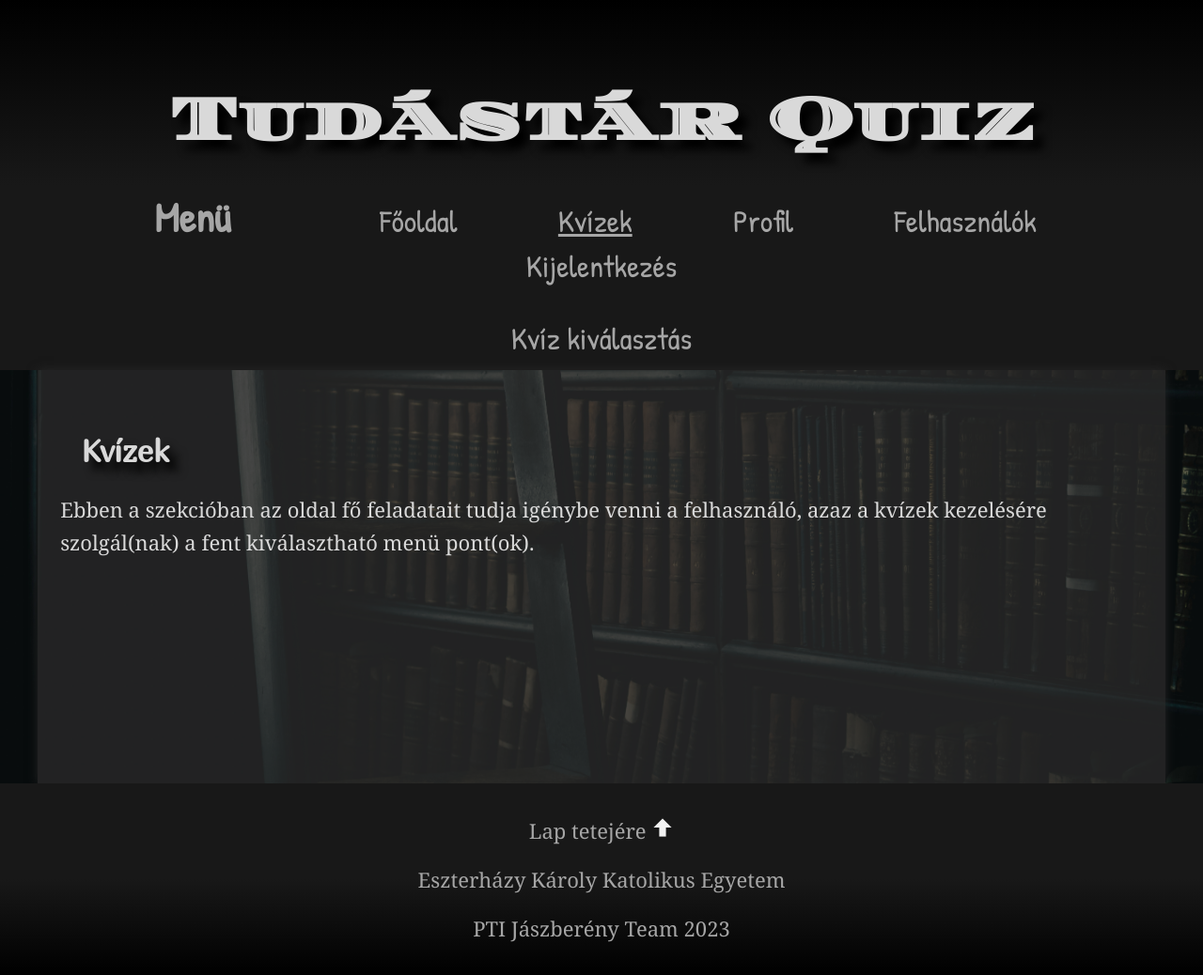
After one commit to CaptainCrapa/QuizBeadando, a Python web app: template afp2/afp2/Templates/quiz.html in a window 1280 px wide. The commit adds this page. Shown: the whole page at 94% size. Run offline with Jinja, Linux system fonts and the light colour scheme; the template is opened without the code that fills it, so the values that code supplies are empty.

Commit message:
quiz html, js generate + fixes

```diff
--- /dev/null
+++ b/afp2/afp2/Templates/js/quiz.js
@@ -0,0 +1,19 @@
+var role = 'diak';
+var qgenerateLink = document.getElementById("qgenerate");
+var qdeleteLink = document.getElementById("qdelete");
+
+if (role == 'tanar')
+{
+  qgenerateLink.style.display = "visible";
+  qdeleteLink.style.display = "none";
+}
+else if (role == 'adminisztrator')
+{
+  qdeleteLink.style.display = "visible";
+  qgenerateLink.style.display = "none";
+}
+else
+{
+  qdeleteLink.style.display = "none";
+  qgenerateLink.style.display = "none";
+}
--- a/afp2/afp2/Templates/menu.html
+++ b/afp2/afp2/Templates/menu.html
@@ -11,6 +11,7 @@
     <link rel="stylesheet" href="css/tags.css">
     <link rel="stylesheet" href="css/classes.css">
     <link rel="icon" href="img/icon.jpg">
+
 </head>
 <body>
     <header>
@@ -25,7 +26,6 @@
     </nav>
     </header>
     <main>
-        <main>
             <h2>Az oldalról</h2>
             <p>Köszöntöm kedves felhasználó weboldalunkon. Célunk az egy olyan szolgáltatás, amelyen keresztül tesztek,
                 quizek, illetve kérdések állíthatók össze bármilyen témában. Az elkészített teszteket és quizeket a
@@ -39,7 +39,6 @@
                 quis nibh cursus, semper ante sit amet, auctor neque. Proin aliquet maximus rhoncus. Nulla tincidunt
                 condimentum turpis quis faucibus.
             </p>
-        </main>
     </main>
     <footer>
         <p><a href="#top">Lap tetejére <img src="img/icon_arrowup.png" alt="fel"></a></p>
--- /dev/null
+++ b/afp2/afp2/Templates/quiz.html
@@ -0,0 +1,44 @@
+<!DOCTYPE HTML>
+<html lang="hu">
+<head>
+    <title>Tudástár Quiz</title>
+    <meta charset="utf-8">
+    <meta name="description" content="Quiz learning page for students.">
+    <meta name="keywords" content="learning">
+    <meta name="author" content="Team PTI Jászberény">
+    <meta name="viewport" content="width=device-width, initial-scale=1.0">
+    <link rel="stylesheet" href="css/root.css">
+    <link rel="stylesheet" href="css/tags.css">
+    <link rel="stylesheet" href="css/classes.css">
+    <link rel="icon" href="img/icon.jpg">
+    <script type="text/javascript" src="js/quiz.js" charset="utf-8" defer ></script>
+</head>
+<body>
+    <header>
+        <h1>Tudástár Quiz</h1>
+    <nav>
+        <p class="menu-title">Menü</p>
+        <a class="menu" href="menu.html">Főoldal</a>
+        <a class="menu-selected">Kvízek</a>
+        <a class="menu" href="profile.html">Profil</a>
+        <a class= "menu" href="users.html">Felhasználók</a>
+        <a class="menu" href="index.html">Kijelentkezés</a>
+    </nav>
+    <nav>
+        <a class="menu" href="qpick.html">Kvíz kiválasztás</a>
+        <a class="menu" id="qgenerate" href="qgenerate.html">Kvíz létrehozás</a>
+        <a class= "menu" id="qdelete" href="qdelete.html">Kvíz törlés</a>
+    </nav>
+    </header>
+    <main>
+        <h2>Kvízek</h2>
+        <p>Ebben a szekcióban az oldal fő feladatait tudja igénybe venni a felhasználó, azaz a kvízek kezelésére szolgál(nak) a fent kiválasztható menü pont(ok).
+        </p>
+    </main>
+    <footer>
+        <p><a href="#top">Lap tetejére <img src="img/icon_arrowup.png" alt="fel"></a></p>
+        <p>Eszterházy Károly Katolikus Egyetem<br></p>
+        <p>PTI Jászberény Team 2023</p>
+    </footer>
+</body>
+</html>
--- a/afp2/afp2/Templates/registration.html
+++ b/afp2/afp2/Templates/registration.html
@@ -11,6 +11,7 @@
     <link rel="stylesheet" href="css/tags.css">
     <link rel="stylesheet" href="css/classes.css">
     <link rel="icon" href="img/icon.jpg">
+    <script type="text/javascript" src="js/registration.js" charset="utf-8" defer ></script>
 </head>
 <body>
     <header>
```
